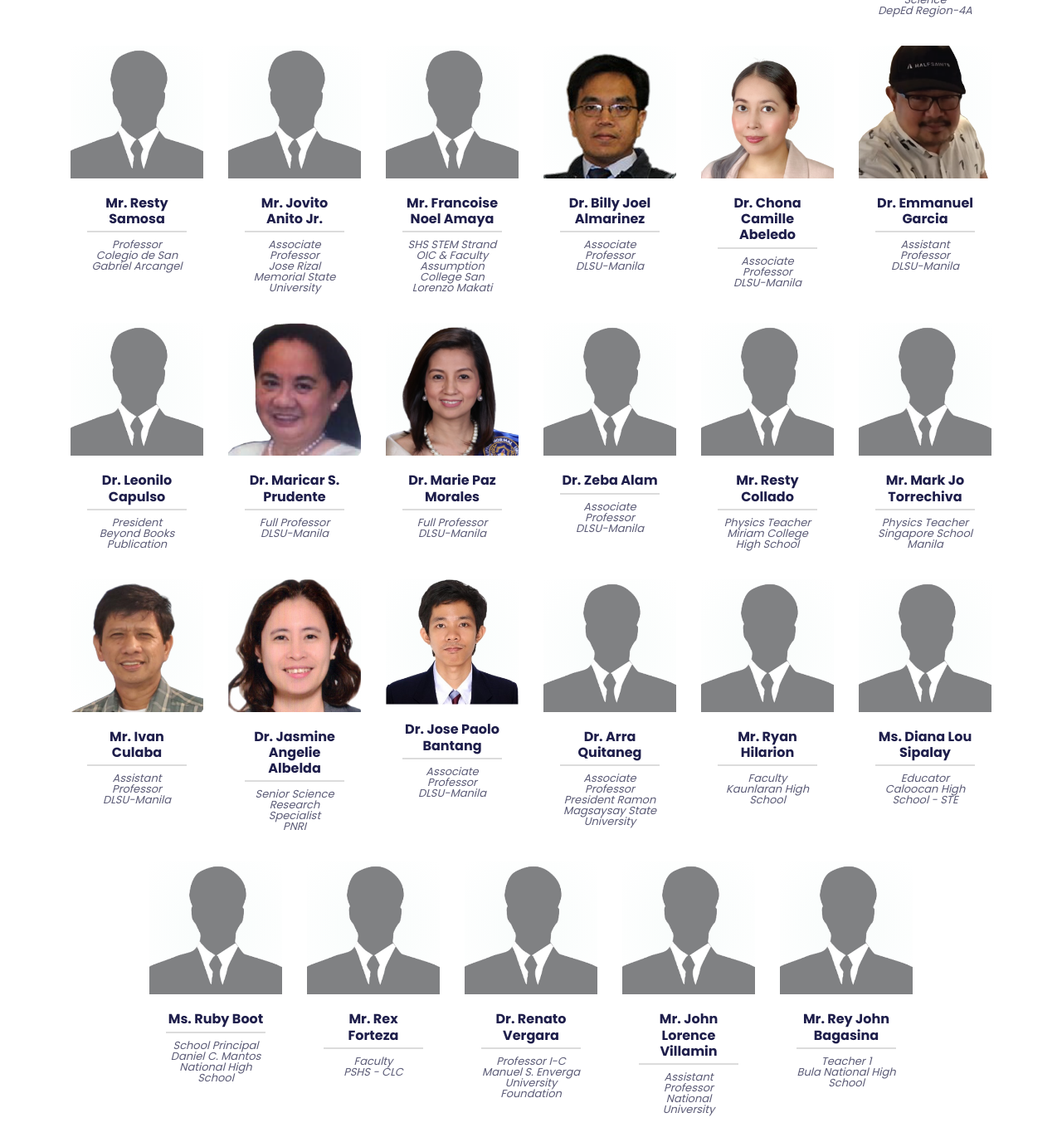
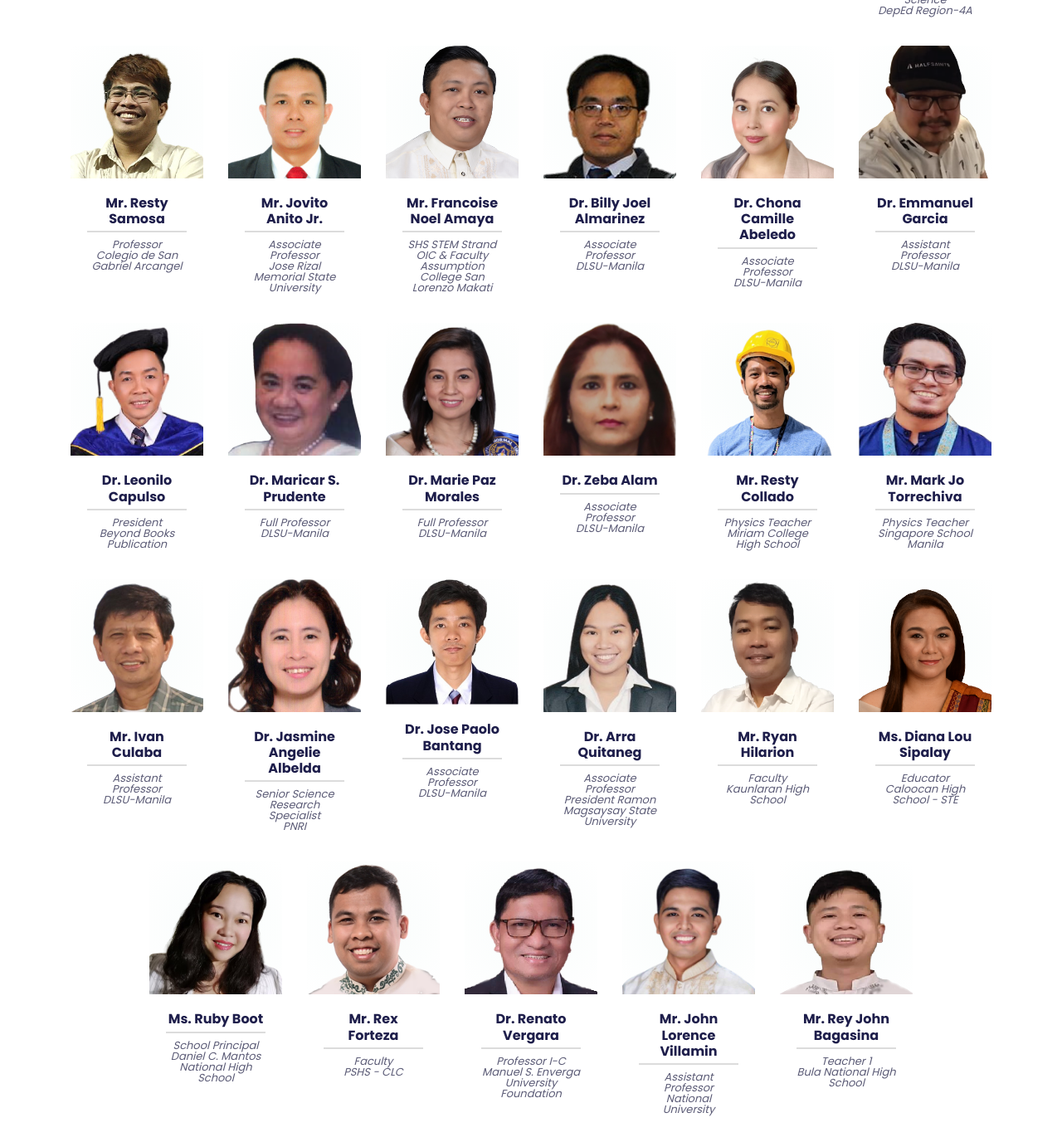
Before and after one commit to lgoptimusgpro/PAPSI, a plain HTML site: page index.html in a window 1280 px wide. Shown: the part 4235-5617 px from the top of the page at 83% size. Drawn offline with Linux system fonts and the light colour scheme; some packages are replaced by stand-ins of ours.

Commit message:
Added professors images, updated css, index

```diff
--- a/css/style.css
+++ b/css/style.css
@@ -983,10 +983,12 @@ link:focus,
   font-family: "poppins";
   text-align: center;
   padding: 2px;
-  color: #fff;
+  color: #ffffff;
   top: 0;
   left: 0;
   text-transform: uppercase;
+  background-color: #333; /* You can change this color to your preference */
+  border-radius: 5px; /* Optional: Adds rounded corners to the background */
 }
 
 .card-date span {
--- a/index.html
+++ b/index.html
@@ -342,11 +342,7 @@
 </div>
 <!-- /course list -->
     <!-- mobile see all button -->
-    <div class="row">
-      <div class="col-12 text-center">
-        <a href="courses.html" class="btn btn-sm btn-outline-primary d-sm-none d-inline-block">sell all</a>
-      </div>
-    </div>
+
   </div>
 </section>
 <!-- /courses -->
@@ -544,7 +540,7 @@
     <div class="col-lg-2 col-sm-4 mb-5 mb-lg-0">
       <div class="card border-0 rounded-0 hover-shadow">
         <div class="image-container" style="background: radial-gradient(circle, rgba(224, 242, 238, 0.216) 0%, rgba(224, 242, 238, 0) 100%);">
-        <img class="card-img-top rounded-0" src="images/blankprofile.png" alt="teacher"></div>
+        <img class="card-img-top rounded-0" src="images/professors/lubiano.png" alt="teacher"></div>
         <div class="card-body">
           <a href="#">
             <h6 class="professor">Dr. Michael Leonard Lubiano</h6>
@@ -558,7 +554,7 @@
     <div class="col-lg-2 col-sm-4 mb-5 mb-lg-0">
       <div class="card border-0 rounded-0 hover-shadow">
         <div class="image-container" style="background: radial-gradient(circle, rgba(224, 242, 238, 0.216) 0%, rgba(224, 242, 238, 0) 100%);">
-          <img class="card-img-top rounded-0" src="images/blankprofile.png" alt="teacher"></div>
+          <img class="card-img-top rounded-0" src="images/professors/samosa.png" alt="teacher"></div>
         <div class="card-body">
           <a href="#">
             <h6 class="professor">Mr. Resty Samosa</h6>
@@ -572,7 +568,7 @@
     <div class="col-lg-2 col-sm-4 mb-5 mb-lg-0">
       <div class="card border-0 rounded-0 hover-shadow">
         <div class="image-container" style="background: radial-gradient(circle, rgba(224, 242, 238, 0.216) 0%, rgba(224, 242, 238, 0) 100%);">
-          <img class="card-img-top rounded-0" src="images/blankprofile.png" alt="teacher"></div>
+          <img class="card-img-top rounded-0" src="images/professors/anito.png" alt="teacher"></div>
         <div class="card-body">
           <a href="#">
             <h6 class="professor">Mr. Jovito Anito Jr.</h6>
@@ -586,7 +582,7 @@
     <div class="col-lg-2 col-sm-4 mb-5 mb-lg-0">
       <div class="card border-0 rounded-0 hover-shadow">
         <div class="image-container" style="background: radial-gradient(circle, rgba(224, 242, 238, 0.216) 0%, rgba(224, 242, 238, 0) 100%);">
-          <img class="card-img-top rounded-0" src="images/blankprofile.png" alt="teacher"></div>
+          <img class="card-img-top rounded-0" src="images/professors/amaya.png" alt="teacher"></div>
         <div class="card-body">
           <a href="#">
             <h6 class="professor">Mr. Francoise Noel Amaya</h6>
@@ -643,7 +639,7 @@
     <div class="col-lg-2 col-sm-4 mb-5 mb-lg-0">
       <div class="card border-0 rounded-0 hover-shadow">
         <div class="image-container" style="background: radial-gradient(circle, rgba(224, 242, 238, 0.216) 0%, rgba(224, 242, 238, 0) 100%);">
-        <img class="card-img-top rounded-0" src="images/blankprofile.png" alt="teacher"></div>
+        <img class="card-img-top rounded-0" src="images/professors/capulso.png" alt="teacher"></div>
         <div class="card-body">
           <a href="#">
             <h6 class="professor">Dr. Leonilo Capulso</h6>
@@ -687,7 +683,7 @@
       <div class="col-lg-2 col-sm-4 mb-5 mb-lg-0">
         <div class="card border-0 rounded-0 hover-shadow">
           <div class="image-container" style="background: radial-gradient(circle, rgba(224, 242, 238, 0.216) 0%, rgba(224, 242, 238, 0) 100%);">
-          <img class="card-img-top rounded-0" src="images/blankprofile.png" alt="teacher"></div>
+          <img class="card-img-top rounded-0" src="images/professors/alam.png" alt="teacher"></div>
           <div class="card-body">
             <a href="#">
               <h6 class="professor">Dr. Zeba Alam</h6>
@@ -701,7 +697,7 @@
       <div class="col-lg-2 col-sm-4 mb-5 mb-lg-0">
         <div class="card border-0 rounded-0 hover-shadow">
           <div class="image-container" style="background: radial-gradient(circle, rgba(224, 242, 238, 0.216) 0%, rgba(224, 242, 238, 0) 100%);">
-            <img class="card-img-top rounded-0" src="images/blankprofile.png" alt="teacher"></div>
+            <img class="card-img-top rounded-0" src="images/professors/collado.png" alt="teacher"></div>
           <div class="card-body">
             <a href="#">
               <h6 class="professor">Mr. Resty Collado</h6>
@@ -715,7 +711,7 @@
       <div class="col-lg-2 col-sm-4 mb-5 mb-lg-0">
         <div class="card border-0 rounded-0 hover-shadow">
           <div class="image-container" style="background: radial-gradient(circle, rgba(224, 242, 238, 0.216) 0%, rgba(224, 242, 238, 0) 100%);">
-            <img class="card-img-top rounded-0" src="images/blankprofile.png" alt="teacher"></div>
+            <img class="card-img-top rounded-0" src="images/professors/torrechiva.png" alt="teacher"></div>
           <div class="card-body">
             <a href="#">
               <h6 class="professor">Mr. Mark Jo Torrechiva</h6>
@@ -774,7 +770,7 @@
       <div class="col-lg-2 col-sm-4 mb-5 mb-lg-0">
         <div class="card border-0 rounded-0 hover-shadow">
           <div class="image-container" style="background: radial-gradient(circle, rgba(224, 242, 238, 0.216) 0%, rgba(224, 242, 238, 0) 100%);">
-            <img class="card-img-top rounded-0" src="images/blankprofile.png" alt="teacher"></div>
+            <img class="card-img-top rounded-0" src="images/professors/quitaneg.png" alt="teacher"></div>
           <div class="card-body">
             <a href="#">
               <h6 class="professor">Dr. Arra Quitaneg</h6>
@@ -788,7 +784,7 @@
       <div class="col-lg-2 col-sm-4 mb-5 mb-lg-0">
         <div class="card border-0 rounded-0 hover-shadow">
           <div class="image-container" style="background: radial-gradient(circle, rgba(224, 242, 238, 0.216) 0%, rgba(224, 242, 238, 0) 100%);">
-            <img class="card-img-top rounded-0" src="images/blankprofile.png" alt="teacher"></div>
+            <img class="card-img-top rounded-0" src="images/professors/hilarion.png" alt="teacher"></div>
           <div class="card-body">
             <a href="#">
               <h6 class="professor">Mr. Ryan Hilarion</h6>
@@ -802,7 +798,7 @@
       <div class="col-lg-2 col-sm-4 mb-5 mb-lg-0">
         <div class="card border-0 rounded-0 hover-shadow">
           <div class="image-container" style="background: radial-gradient(circle, rgba(224, 242, 238, 0.216) 0%, rgba(224, 242, 238, 0) 100%);">
-            <img class="card-img-top rounded-0" src="images/blankprofile.png" alt="teacher"></div>
+            <img class="card-img-top rounded-0" src="images/professors/sipalay.png" alt="teacher"></div>
           <div class="card-body">
             <a href="#">
               <h6 class="professor">Ms. Diana Lou Sipalay</h6>
@@ -816,7 +812,7 @@
       <div class="col-lg-2 col-sm-4 mb-5 mb-lg-0">
         <div class="card border-0 rounded-0 hover-shadow">
           <div class="image-container" style="background: radial-gradient(circle, rgba(224, 242, 238, 0.216) 0%, rgba(224, 242, 238, 0) 100%);">
-            <img class="card-img-top rounded-0" src="images/blankprofile.png" alt="teacher"></div>
+            <img class="card-img-top rounded-0" src="images/professors/boot.png" alt="teacher"></div>
           <div class="card-body">
             <a href="#">
               <h6 class="professor">Ms. Ruby Boot</h6>
@@ -830,7 +826,7 @@
       <div class="col-lg-2 col-sm-4 mb-5 mb-lg-0">
         <div class="card border-0 rounded-0 hover-shadow">
           <div class="image-container" style="background: radial-gradient(circle, rgba(224, 242, 238, 0.216) 0%, rgba(224, 242, 238, 0) 100%);">
-            <img class="card-img-top rounded-0" src="images/blankprofile.png" alt="teacher"></div>
+            <img class="card-img-top rounded-0" src="images/professors/forteza.png" alt="teacher"></div>
           <div class="card-body">
             <a href="#">
               <h6 class="professor">Mr. Rex Forteza</h6>
@@ -846,7 +842,7 @@
       <div class="col-lg-2 col-sm-4 mb-5 mb-lg-0">
         <div class="card border-0 rounded-0 hover-shadow">
           <div class="image-container" style="background: radial-gradient(circle, rgba(224, 242, 238, 0.216) 0%, rgba(224, 242, 238, 0) 100%);">
-          <img class="card-img-top rounded-0" src="images/blankprofile.png" alt="teacher"></div>
+          <img class="card-img-top rounded-0" src="images/professors/vergara.png" alt="teacher"></div>
           <div class="card-body">
             <a href="#">
               <h6 class="professor">Dr. Renato Vergara</h6>
@@ -861,7 +857,7 @@
       <div class="col-lg-2 col-sm-4 mb-5 mb-lg-0">
         <div class="card border-0 rounded-0 hover-shadow">
           <div class="image-container" style="background: radial-gradient(circle, rgba(224, 242, 238, 0.216) 0%, rgba(224, 242, 238, 0) 100%);">
-            <img class="card-img-top rounded-0" src="images/blankprofile.png" alt="teacher"></div>
+            <img class="card-img-top rounded-0" src="images/professors/villamin.png" alt="teacher"></div>
           <div class="card-body">
             <a href="#">
               <h6 class="professor">Mr. John Lorence Villamin</h6>
@@ -879,7 +875,7 @@
       <div class="col-lg-2 col-sm-4 mb-5 mb-lg-0">
         <div class="card border-0 rounded-0 hover-shadow">
           <div class="image-container" style="background: radial-gradient(circle, rgba(224, 242, 238, 0.216) 0%, rgba(224, 242, 238, 0) 100%);">
-            <img class="card-img-top rounded-0" src="images/blankprofile.png" alt="teacher"></div>
+            <img class="card-img-top rounded-0" src="images/professors/bagasina.png" alt="teacher"></div>
           <div class="card-body">
             <a href="#">
               <h6 class="professor">Mr. Rey John Bagasina</h6>
```
Also changed, not shown: webinar.html (+14 -11 lines), images/professors/alam.png (added), images/professors/amaya.png (added), images/professors/anito.png (added), images/professors/bagasina.png (added), images/professors/boot.png (added), images/professors/collado.png (added), images/professors/forteza.png (added), images/professors/hilarion.png (added), images/professors/lubiano.png (added), images/professors/quitaneg.png (added), images/professors/samosa.png (added), images/professors/scheiter.png (added), images/professors/sipalay.png (added), 4 more files.
